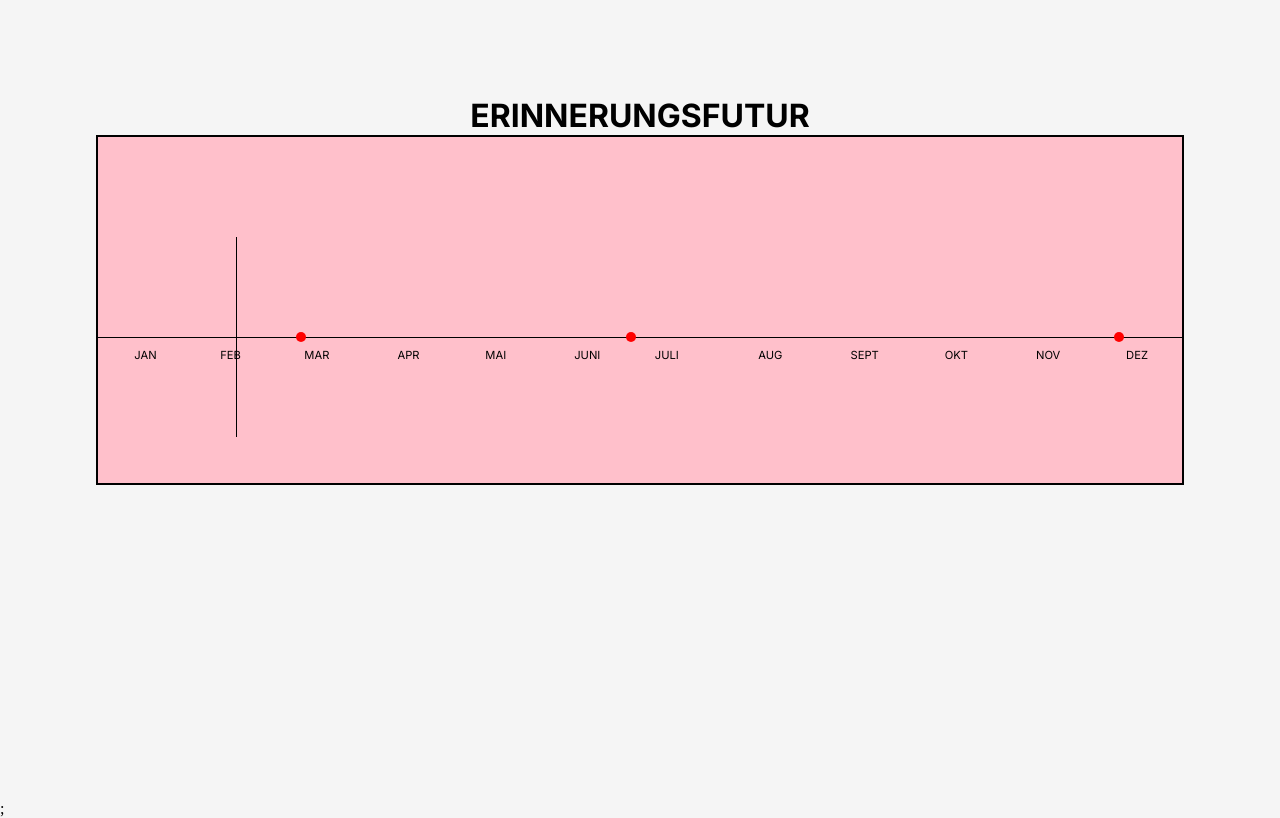
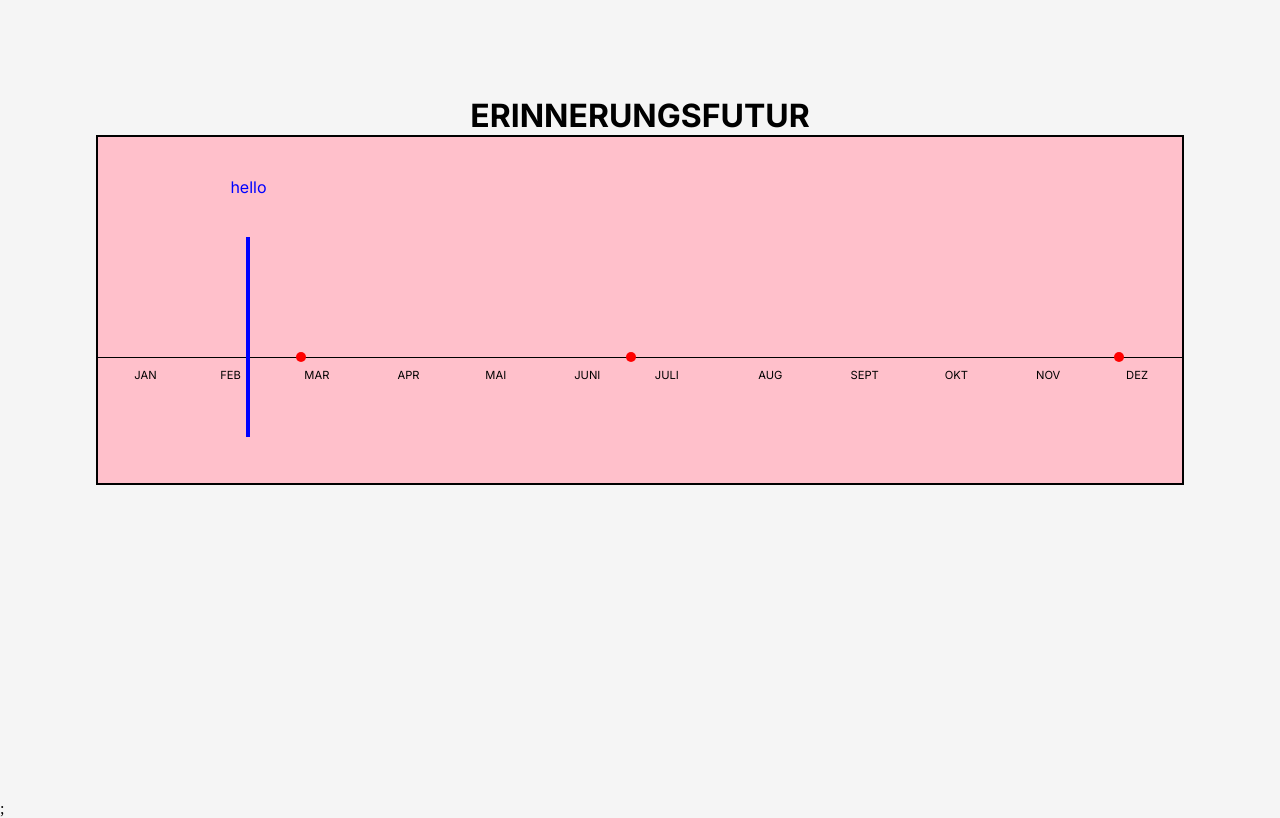
Before and after one commit to TS-Severin/erinnerungsfutur, a Next.js app: page / in a window 1280 px wide. Built offline with nearby package versions, Linux system fonts and the light colour scheme.

Commit message:
build up axis element

```diff
--- a/src/components/TimeLineAxis/TimeLineAxis.js
+++ b/src/components/TimeLineAxis/TimeLineAxis.js
@@ -1,6 +1,5 @@
 import GetCurrentDayOfYearHelper from "@/services/GetCurrentDayOfYearHelper";
 import styled from "styled-components";
-import TodayAxisElement from "../TodayAxisElement/TodayAxisElement";
 
 const dayCount = GetCurrentDayOfYearHelper();
 
@@ -12,14 +11,24 @@ background-color: black;
 grid-row: 1;
 grid-column: ${dayCount};
 transform: translateY(+50%);
+border: 2px solid blue;
 `;
+
+const StyledTodayAxisElement = styled.p`
+    grid-column: ${dayCount};
+    color: blue;
+    transform: translateY(-800%);
+`
+
 
 
 export default function TimelineAxis({title, date}) {
     return (
+
         <>
-        <TodayAxisElement title={title} date={date} />
+        <StyledTodayAxisElement>hello</StyledTodayAxisElement>
         <StyledTimelineAxis />
         </>
+
     );
 }
```
Also changed, not shown: src/components/TodayAxisElement/TodayAxisElement.js (deleted, +0 -11 lines).
